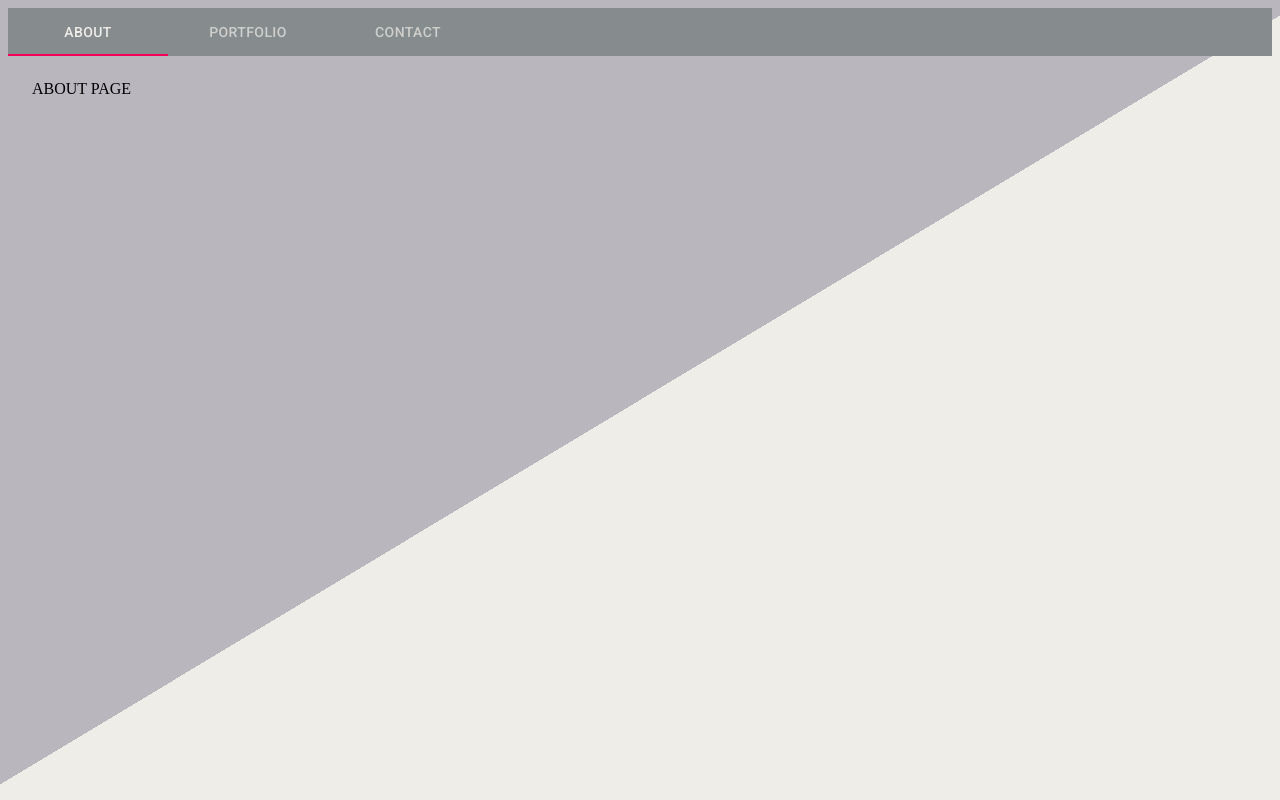
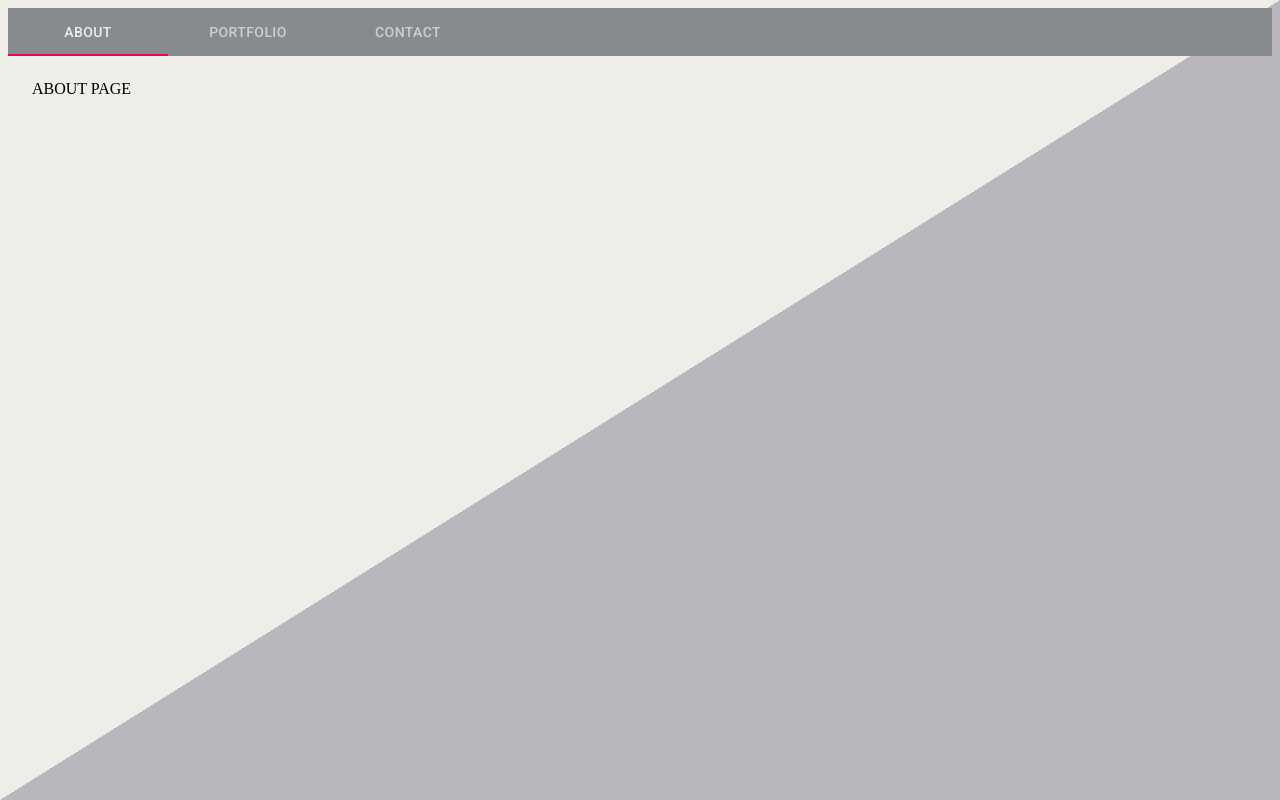
Before and after one commit to c-usher/codyfolio, a React (Create React App) app: page / in a window 1280 px wide. Built offline with nearby package versions, Linux system fonts and the light colour scheme.

Commit message:
did styling and almost done with portfolio page

```diff
--- a/src/App.css
+++ b/src/App.css
@@ -1,5 +1,10 @@
 html {
   background-color: #b9b7bd;
-  background-image: -webkit-linear-gradient(121deg, #eeede7 50%, #b9b7bd 50%);
-  height: 100%;
+  background: linear-gradient(to right bottom, #eeede7 50%, #b9b7bd 50%);
+  -webkit-background-size: cover;
+  -moz-background-size: cover;
+  -o-background-size: cover;
+  background-size: cover;
+  background-repeat: no-repeat;
+  min-height: 100%;
 }
--- a/src/App.js
+++ b/src/App.js
@@ -4,10 +4,10 @@ import Navigation from "./Components/Navigation/Navigation";
 function App() {
   return (
     <div className="App">
-      <header className="App-header">
+      <header className="App-header"></header>
+      <div className="app-main">
         <Navigation />
-      </header>
-      <div className="app-main"></div>
+      </div>
     </div>
   );
 }
--- a/src/Pages/About/About.js
+++ b/src/Pages/About/About.js
@@ -3,7 +3,7 @@ import "./about.css";
 
 export default function About() {
   return (
-    <div>
+    <div className="about-page">
       <div>ABOUT PAGE</div>
     </div>
   );
--- a/src/Pages/Portfolio/Portfolio.js
+++ b/src/Pages/Portfolio/Portfolio.js
@@ -17,6 +17,7 @@ import phaserLogo from "../../Images/Phaser 2D No Glow.png";
 const useStyles = makeStyles({
   root: {
     maxWidth: 345,
+    height: 545,
   },
 });
 
@@ -173,6 +174,7 @@ export default function Portfolio() {
         </CardActions>
       </Card>
       {/* //** Start of Escape Project */}
+      <div className="row-two">
         <Card className={classes.root}>
           <CardActionArea>
             <CardMedia
@@ -188,9 +190,9 @@ export default function Portfolio() {
               </Typography>
               <Typography variant="body2" color="textSecondary" component="p">
                 In the game, the user is given randomly generated directional
-              cards to navigate through a spaceship. As the user navigates, they
-              are attacked by enemies. The goal is to defeat the boss and make
-              it to the escape pod.
+                cards to navigate through a spaceship. As the user navigates,
+                they are attacked by enemies. The goal is to defeat the boss and
+                make it to the escape pod.
               </Typography>
               <hr />
 
@@ -216,5 +218,6 @@ export default function Portfolio() {
           </CardActions>
         </Card>
       </div>
+    </div>
   );
 }
--- a/src/Pages/Portfolio/portfolio.css
+++ b/src/Pages/Portfolio/portfolio.css
@@ -1,6 +1,12 @@
 .cards {
   display: flex;
-  justify-content: space-around;
+  justify-content: space-between;
+  align-items: baseline;
+  flex-wrap: wrap;
+}
+
+.row-two {
+  padding-top: 3rem;
 }
 
 .phaser-logo {
```
Lines whose indentation alone changed are shown as unchanged.
